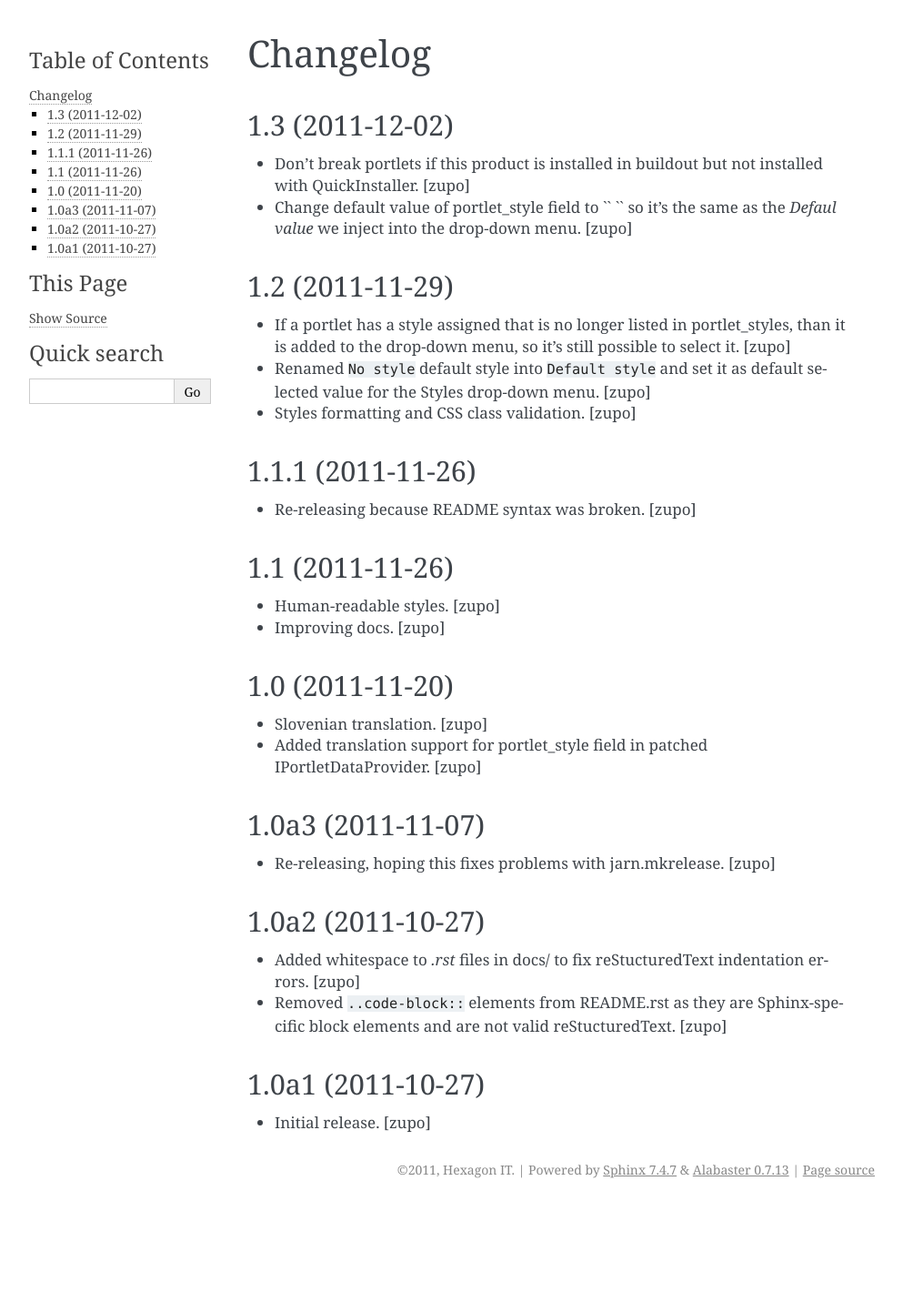
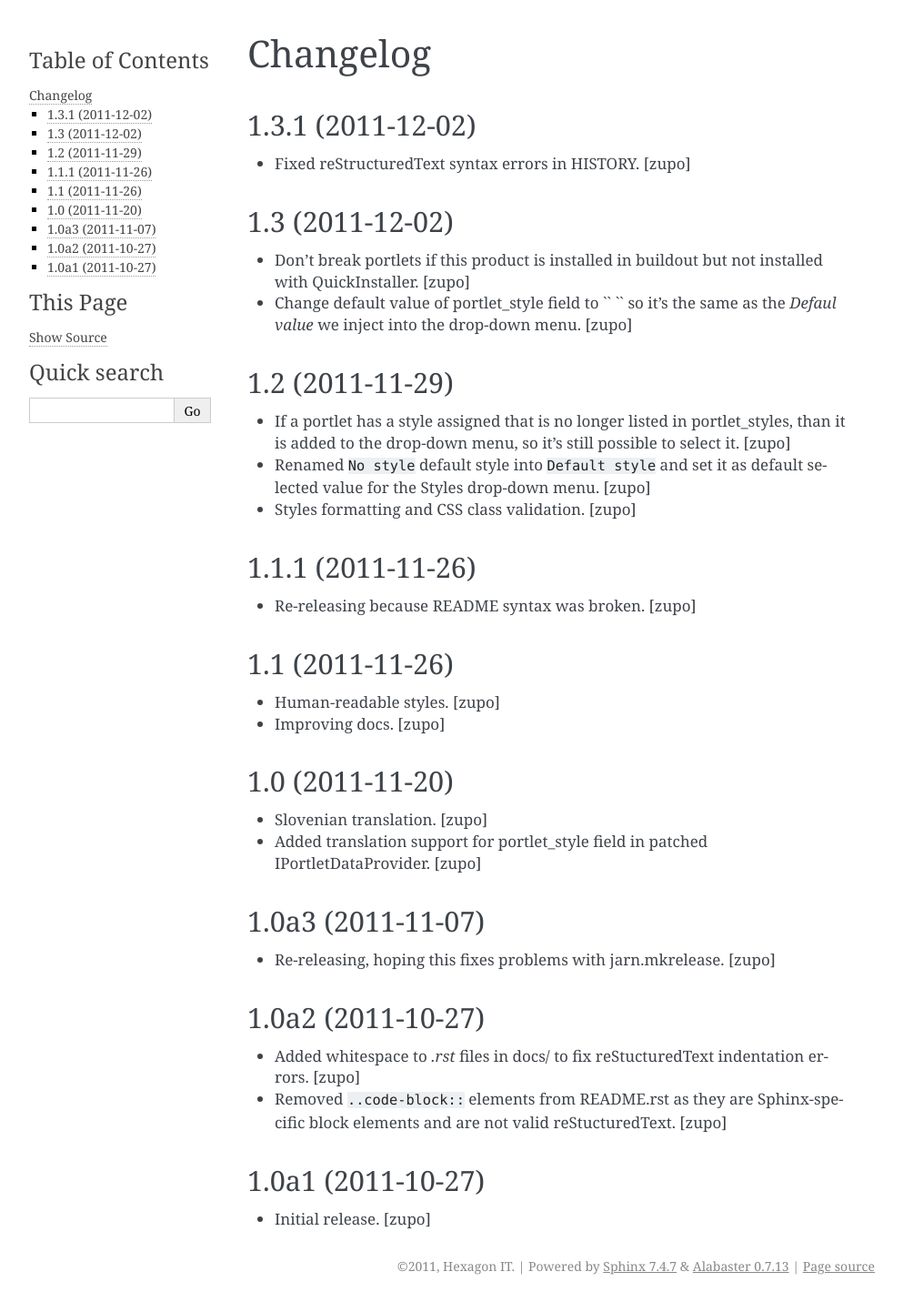
Before and after one commit to hexagonit/hexagonit.portletstyle, a Sphinx documentation site: the page built from hexagonit/portletstyle/docs/HISTORY.rst, in a window 1280 px wide. Shown: the whole page at 91% size, without its empty margins (148-1141 px from the left). Built offline with Sphinx 7.4.7, drawn with Linux system fonts in a browser that asks for light colours; before the commit the page ends 1325 px from its top, so only the background shows below that.

Commit message:
release 1.3.1

```diff
--- a/hexagonit/portletstyle/docs/HISTORY.rst
+++ b/hexagonit/portletstyle/docs/HISTORY.rst
@@ -1,5 +1,12 @@
 Changelog
 =========
+
+1.3.1 (2011-12-02)
+------------------
+
+- Fixed reStructuredText syntax errors in HISTORY.
+  [zupo]
+
 
 1.3 (2011-12-02)
 ----------------
--- a/hexagonit/portletstyle/version.txt
+++ b/hexagonit/portletstyle/version.txt
@@ -1 +1 @@
-1.3
+1.3.1
```
